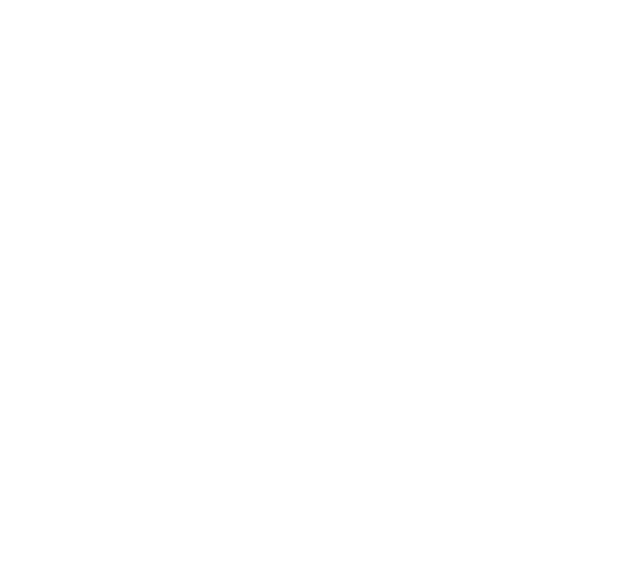
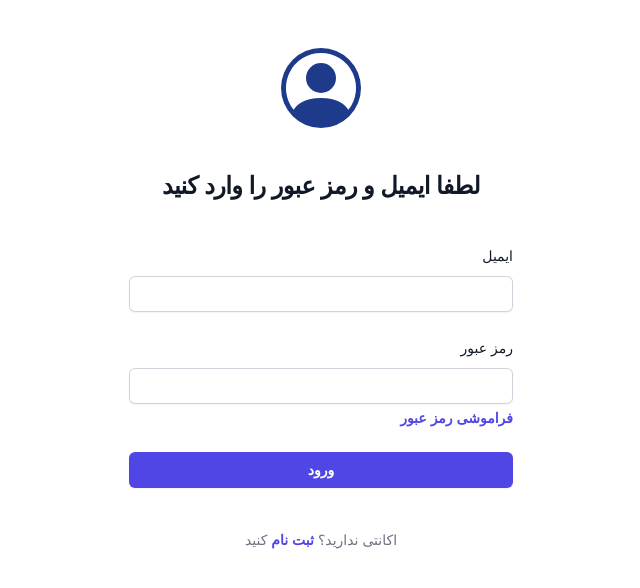
Before and after one commit to mohammadsheykhfaraji/worklist-mernstack, a React (Create React App) app in the folder frontend/: page /signin in a window 1280 px wide. Before the commit this address had no page. Shown: the top 588 px of the page, without its empty margins (422-1062 px from the left). Built offline with nearby package versions, Linux system fonts and the light colour scheme.

Commit message:
create sign in page and fixed router

```diff
--- a/frontend/src/Router.js
+++ b/frontend/src/Router.js
@@ -3,7 +3,7 @@
 
 import Home from './core/Home';
 import Aboutus from './core/Aboutus';
-
+import Signin from './user/Signin';
 
 
 const Routers=()=>{
@@ -14,6 +14,7 @@
             <Routes>
 
                 <Route path='/' exact element={<Home/>}/>
+                <Route path='/signin' exact element={<Signin/>}/>
                 <Route path='/aboutus'  element={<Aboutus/>}/>
 
             </Routes>
--- a/frontend/src/core/Menu.jsx
+++ b/frontend/src/core/Menu.jsx
@@ -21,7 +21,7 @@
         return(
         <div>
         <header className="absolute inset-x-0 top-0 z-50">
-        <nav className="flex items-center justify-between p-6 lg:px-8" aria-label="Global">
+        <nav className="flex items-center justify-between p-6 lg:px-8 bg-purple-100" aria-label="Global">
           <div className="flex lg:flex-1">
             <Link to={"#"} className="-m-1.5 p-1.5">
               <span className="sr-only">لیست کار ها</span>
@@ -48,14 +48,14 @@
            ))}
           </div>
           <div className="hidden lg:flex lg:flex-1 lg:justify-end">
-            <Link to={"#"} className="text-sm font-bold leading-6 text-gray-900">
-              ورود <span aria-hidden="true">&rarr;</span>
+            <Link to='/signin' className="text-sm font-bold leading-6 text-gray-900">
+              ورود
             </Link>
           </div>
         </nav>
         <Dialog as="div" className="lg:hidden" open={mobileMenuOpen} onClose={setMobileMenuOpen}>
           <div className="fixed inset-0 z-50" />
-          <Dialog.Panel className="fixed inset-y-0 right-0 z-50 w-full overflow-y-auto bg-white px-6 py-6 sm:max-w-sm sm:ring-1 sm:ring-gray-900/10">
+          <Dialog.Panel className="fixed inset-y-0 right-0 z-50 w-full overflow-y-auto bg-purple-50 px-6 py-6 sm:max-w-sm sm:ring-1 sm:ring-gray-900/10">
             <div className="flex items-center justify-between">
               <Link to={"#"} className="-m-1.5 p-1.5">
                 <span className="sr-only">لیست کار ها</span>
@@ -85,7 +85,7 @@
                 </div>
                 <div className="py-6">
                   <Link
-                    to={"#"}
+                    to='/signin'
                     className="-mx-3 block rounded-lg px-3 py-2.5 text-base font-semibold leading-7 text-gray-900 hover:bg-gray-50"
                   >
                     ورود
--- /dev/null
+++ b/frontend/src/user/Signin.jsx
@@ -0,0 +1,84 @@
+import React from "react"
+import { Link } from "react-router-dom"
+
+export default function Example() {
+    return (
+      <>
+
+        <div className="flex min-h-full flex-1 flex-col justify-center px-6 py-12 lg:px-8">
+          <div className="sm:mx-auto sm:w-full sm:max-w-sm">
+            <svg xmlns="http://www.w3.org/2000/svg" width="80" height="80" fill="currentColor"  className="bi bi-person-circle mx-auto w-auto text-blue-900" viewBox="0 0 16 16">
+                    <path d="M11 6a3 3 0 1 1-6 0 3 3 0 0 1 6 0z" />
+                    <path  d="M0 8a8 8 0 1 1 16 0A8 8 0 0 1 0 8zm8-7a7 7 0 0 0-5.468 11.37C3.242 11.226 4.805 10 8 10s4.757 1.225 5.468 2.37A7 7 0 0 0 8 1z" />
+                </svg>
+
+            <h2 className="mt-10 text-center text-2xl font-bold leading-9 tracking-tight text-gray-900">
+              لطفا ایمیل و رمز عبور را وارد کنید
+            </h2>
+          </div>
+
+          <div className="mt-10 sm:mx-auto sm:w-full sm:max-w-sm">
+            <form className="space-y-6" >
+              <div>
+                <label htmlFor="email" className="block text-sm font-medium leading-6 text-gray-900">
+                  ایمیل
+                </label>
+                <div className="mt-2">
+                  <input
+                    id="email"
+                    name="email"
+                    type="email"
+                    autoComplete="email"
+                    required
+                    className="block w-full rounded-md border-0 py-1.5 text-gray-900 shadow-sm ring-1 ring-inset ring-gray-300 placeholder:text-gray-400 focus:ring-2 focus:ring-inset focus:ring-indigo-600 sm:text-sm sm:leading-6"
+                  />
+                </div>
+              </div>
+
+              <div>
+                <div className="flex items-center justify-between">
+                  <label htmlFor="password" className="block text-sm font-medium leading-6 text-gray-900">
+                    رمز عبور
+                  </label>
+
+                </div>
+                <div className="mt-2">
+                  <input
+                    id="password"
+                    name="password"
+                    type="password"
+                    autoComplete="current-password"
+                    required
+                    className="block w-full rounded-md border-0 py-1.5 text-gray-900 shadow-sm ring-1 ring-inset ring-gray-300 placeholder:text-gray-400 focus:ring-2 focus:ring-inset focus:ring-indigo-600 sm:text-sm sm:leading-6"
+                  />
+                </div>
+                <div className="text-sm mt-1">
+
+                    <Link to='' className=" font-semibold text-indigo-600 hover:text-indigo-500 ">
+                      فراموشی رمز عبور
+                    </Link>
+                  </div>
+              </div>
+
+              <div>
+                <button
+                  type="submit"
+                  className="flex w-full justify-center rounded-md bg-indigo-600 px-3 py-1.5 text-sm font-semibold leading-6 text-white shadow-sm hover:bg-indigo-500 focus-visible:outline focus-visible:outline-2 focus-visible:outline-offset-2 focus-visible:outline-indigo-600"
+                >
+                  ورود
+                </button>
+              </div>
+            </form>
+
+            <p className="mt-10 text-center text-sm text-gray-500">
+               اکانتی ندارید؟ {' '}
+              <Link to='' className="font-semibold leading-6 text-indigo-600 hover:text-indigo-500">
+                 ثبت نام
+              </Link>
+              {' '}  کنید
+            </p>
+          </div>
+        </div>
+      </>
+    )
+  }
```
